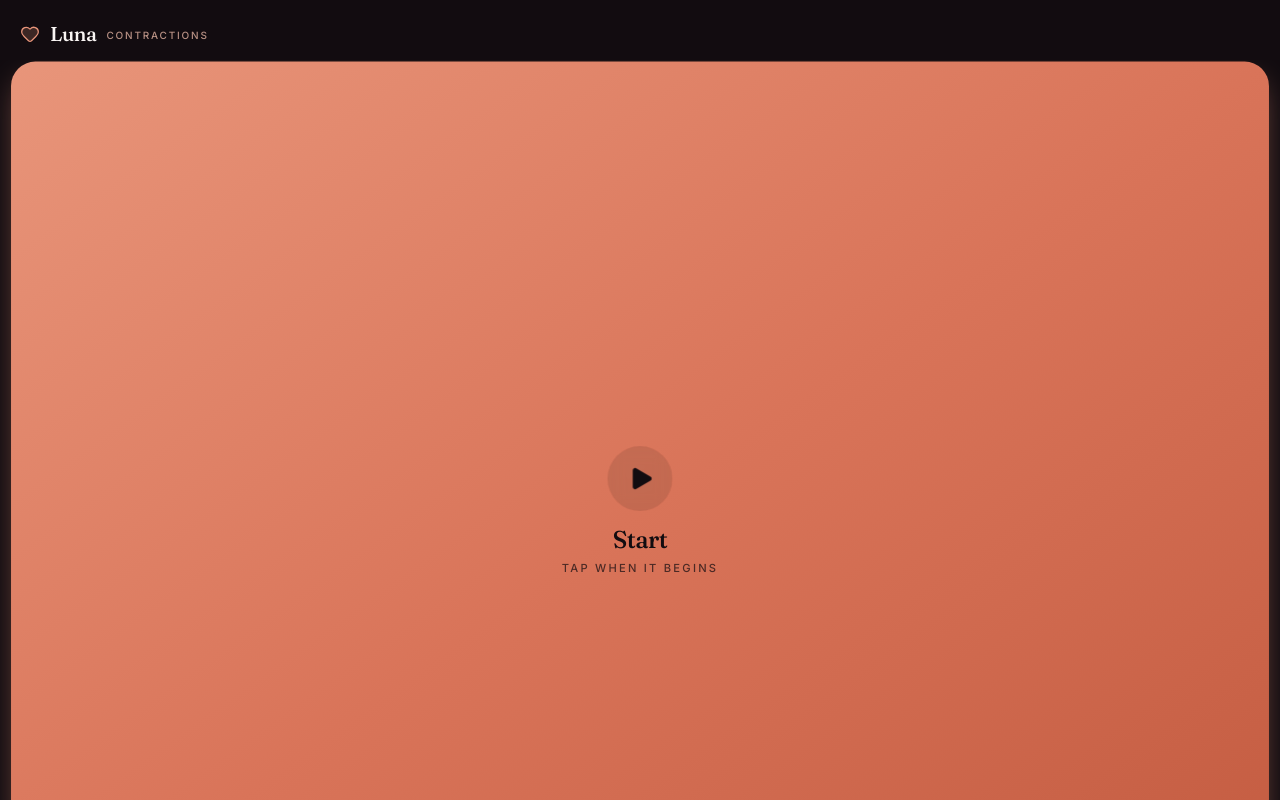
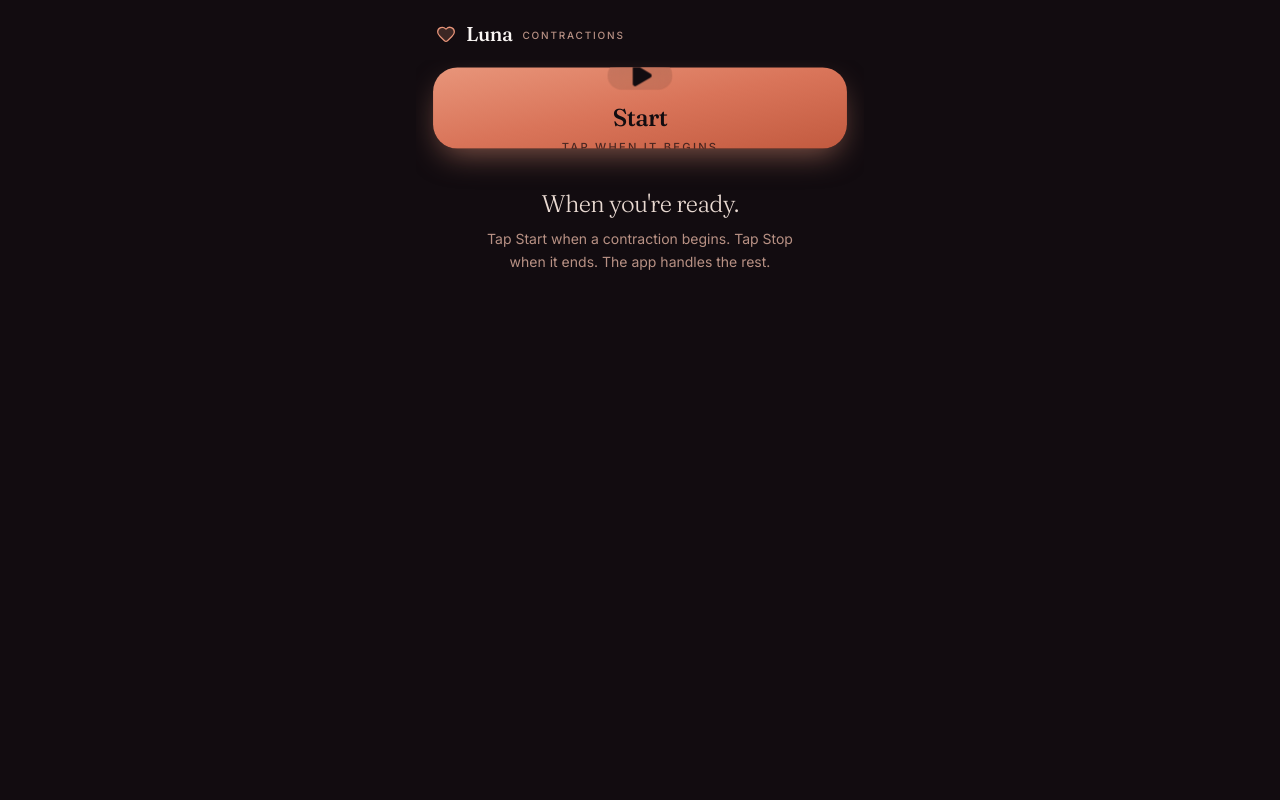
Before and after one commit to camster91/contraction-tracker, a React (Vite) app: page / in a window 1280 px wide. Built offline with nearby package versions, Linux system fonts and the light colour scheme.

Commit message:
Tighten hero sizing, add max-w-md wrapper

```diff
--- a/src/App.tsx
+++ b/src/App.tsx
@@ -168,7 +168,7 @@ export default function App() {
   const currentElapsed = current && !current.end ? durationSeconds(current, now) : 0;
 
   return (
-    <div className="flex flex-col h-dvh text-ink-50">
+    <div className="flex flex-col h-dvh text-ink-50 max-w-md mx-auto w-full">
       {/* Header */}
       <header className="flex-shrink-0 px-5 pt-5 pb-3 flex items-center justify-between">
         <div className="flex items-center gap-2.5">
@@ -203,14 +203,13 @@ export default function App() {
         </div>
       )}
 
-      <main className="flex-1 overflow-y-auto px-5 pb-8">
+      <main className="flex-1 overflow-y-auto px-5 pb-8 w-full">
         {/* Hero CTA */}
         <div className="pt-2 pb-6">
           {!current ? (
             <button
               onClick={handleStart}
-              className="w-full relative overflow-hidden rounded-3xl bg-gradient-to-br from-rose-300 via-rose-400 to-rose-500 text-plum-950 active:scale-[0.99] transition-transform duration-150 animate-breathe-soft"
-              style={{ aspectRatio: '1.4 / 1' }}
+              className="w-full relative overflow-hidden rounded-3xl bg-gradient-to-br from-rose-300 via-rose-400 to-rose-500 text-plum-950 active:scale-[0.99] transition-transform duration-150 animate-breathe-soft py-10 px-6"
             >
               <div className="absolute inset-0 flex flex-col items-center justify-center px-6">
                 <div className="w-16 h-16 rounded-full bg-plum-950/10 backdrop-blur-sm flex items-center justify-center mb-3">
@@ -225,7 +224,6 @@ export default function App() {
           ) : (
             <div
               className="w-full rounded-3xl border border-rose-300/40 bg-gradient-to-br from-rose-300/10 to-transparent px-6 py-8 flex flex-col items-center animate-fade-in"
-              style={{ aspectRatio: '1.4 / 1' }}
             >
               <div className="flex items-center gap-2 mb-3">
                 <div className="w-2 h-2 rounded-full bg-rose-300 animate-pulse-live" />
```
